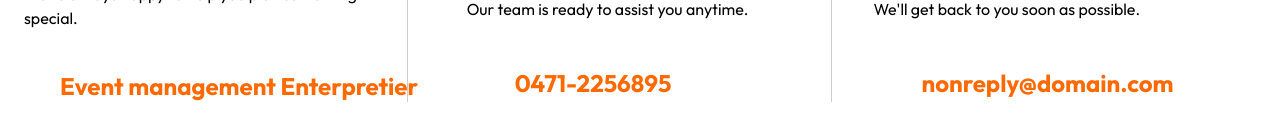
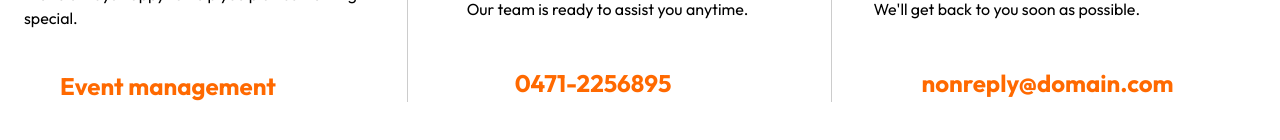
Before and after one commit to MidhunSreekkuttan/Event-Management, a React (Vite) app in the folder frontend/: page /contactUs in a window 1280 px wide. Shown: the part 1274-1414 px from the top of the page. Built offline with nearby package versions, Linux system fonts and the light colour scheme.

Commit message:
Contact page

```diff
--- a/frontend/src/pages/users/ContactUs.jsx
+++ b/frontend/src/pages/users/ContactUs.jsx
@@ -26,7 +26,7 @@ const ContactUs = () => {
             <img className='relative left-28 w-30' src={icon.visit_us} alt="Visit Us" />
             <h1 className='font-bold text-center text-2xl'>Visit Us</h1>
             <p>Visit our site to discuss your event ideas in person. <br/> We're always happy to help you plan something special. </p>
-            <p className='relative left-9 text-orange-500 font-bold text-2xl'>Event management Enterpretier</p>
+            <p className='relative left-9 text-orange-500 font-bold text-2xl'>Event management</p>
           </div>
 
           {/*Call Us Cards*/}
```
